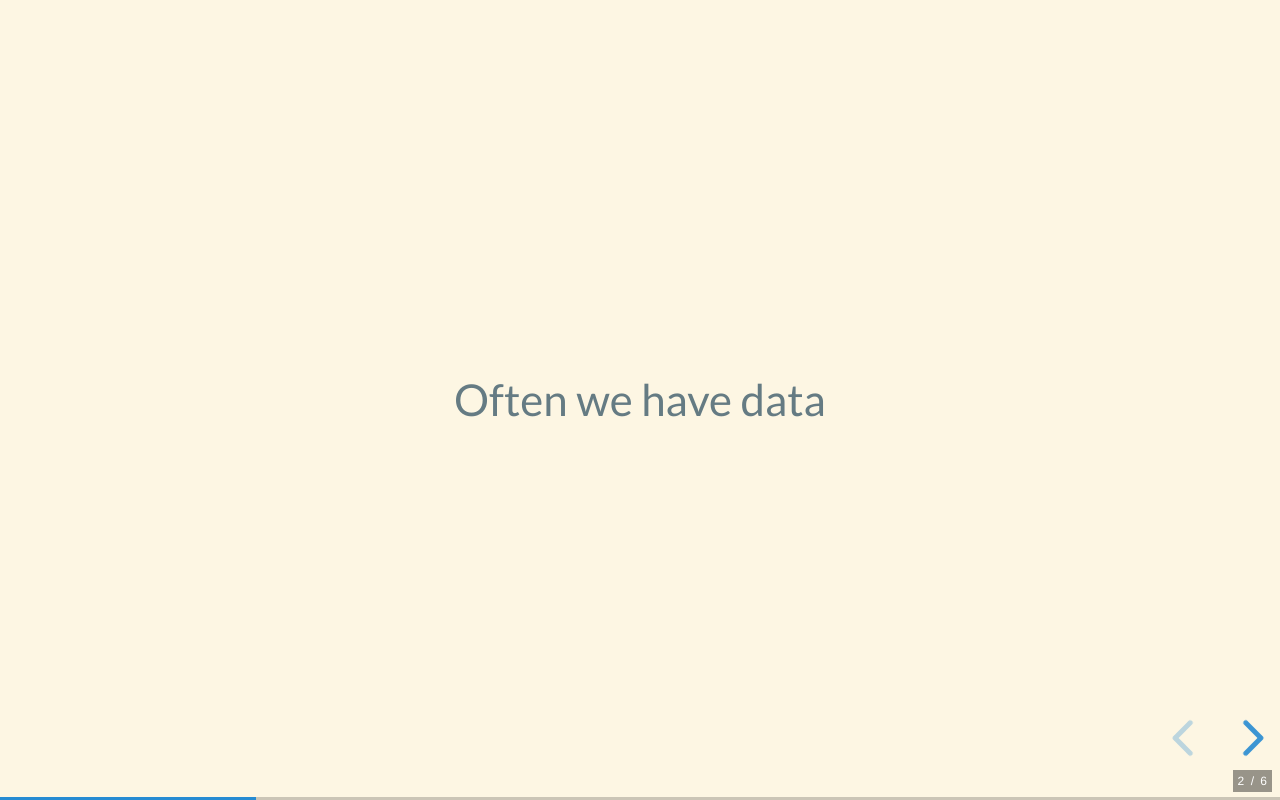
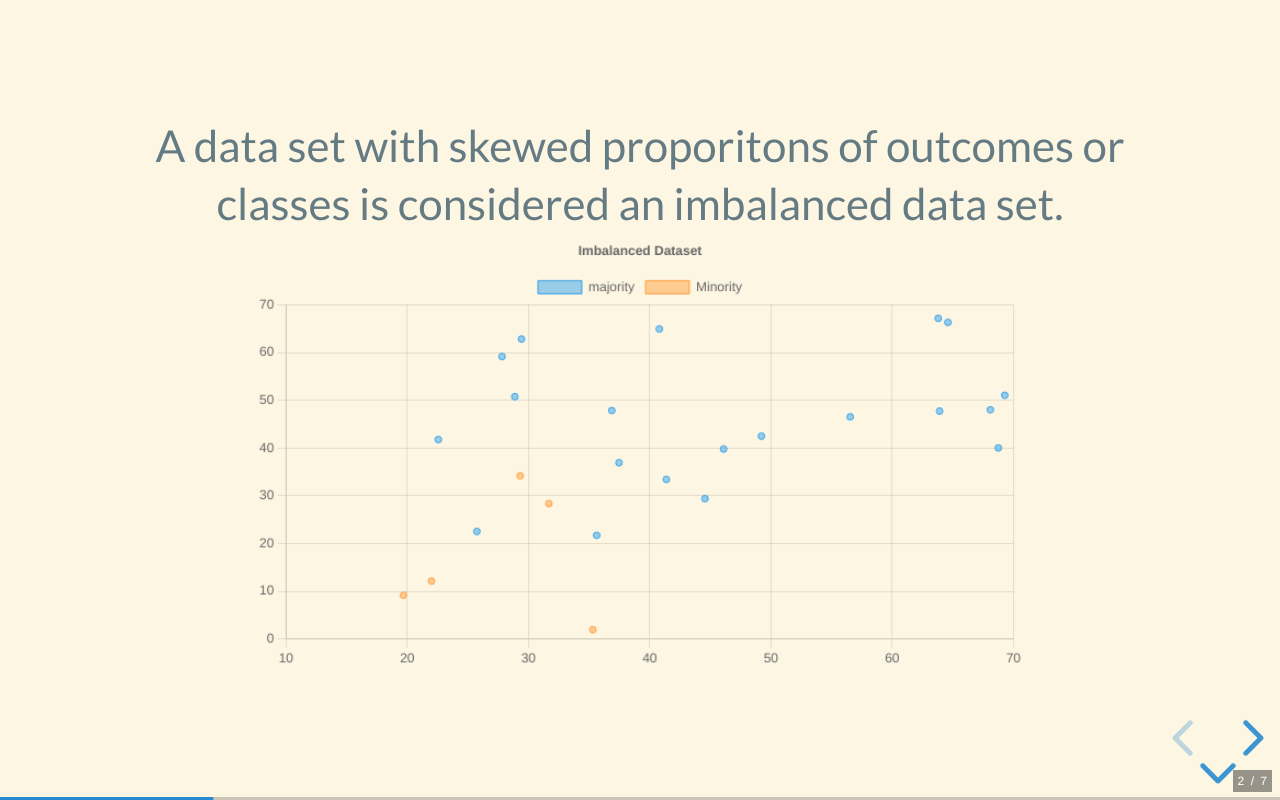
Before and after one commit to lwileczek/focal-loss, a website: page presentation/index.html in a window 1280 px wide. Both pictures are taken after a click on the button "next slide". Drawn offline with nearby package versions, Linux system fonts and the light colour scheme.

Commit message:
Add chart.js chart for imbalanced ds

```diff
--- a/presentation/index.html
+++ b/presentation/index.html
@@ -1,10 +1,13 @@
 <!doctype html>
+<!-- vim: foldmethod=marker :
+-->
 <html>
+  <!-- {{{ Header  -->
 	<head>
 		<meta charset="utf-8">
 		<meta name="viewport" content="width=device-width, initial-scale=1.0, maximum-scale=1.0, user-scalable=no">
 
-		<title>reveal.js</title>
+    <title>Imbalanced Data -- Focal loss</title>
 
 		<link rel="stylesheet" href="dist/reset.css">
 		<link rel="stylesheet" href="dist/reveal.css">
@@ -12,13 +15,22 @@
 
 		<!-- Theme used for syntax highlighted code -->
 		<link rel="stylesheet" href="plugin/highlight/monokai.css">
-	</head>
+  </head><!-- }}} -->
 	<body>
 		<div class="reveal">
 			<div class="slides">
         <section>Imbalanced Datasets</section>
         <section>
-          Often we have data
+          <section>
+            A data set with skewed proporitons of outcomes or classes is considered an imbalanced data set.
+            <div style="width: 100%; text-align:center;">
+              <canvas id="scatterChart" width="700" height="400" style="display: inline;"></canvas>
+            </div>
+          </section>
+          <section>
+           Traditional Models are often biased toward the majority class(es).
+           <canvas id="trendChart" width="700" height="400"></canvas>
+          </section>
         </section>
 				<section>
           <section>Focal Loss</section>
@@ -31,10 +43,13 @@
 			</div>
 		</div>
 
+    <!-- {{{ Scripts / JS -->
 		<script src="dist/reveal.js"></script>
 		<script src="plugin/notes/notes.js"></script>
 		<script src="plugin/markdown/markdown.js"></script>
 		<script src="plugin/highlight/highlight.js"></script>
+    <script src="https://cdnjs.cloudflare.com/ajax/libs/Chart.js/3.6.2/chart.min.js"></script>
+		<script src="js/mycharts.js"></script>
 		<script>
 			// More info about initialization & config:
 			// - https://revealjs.com/initialization/
@@ -46,6 +61,6 @@
 				// Learn about plugins: https://revealjs.com/plugins/
 				plugins: [ RevealMarkdown, RevealHighlight, RevealNotes ]
 			});
-		</script>
+		</script><!-- }}} -->
 	</body>
 </html>
--- /dev/null
+++ b/presentation/js/mycharts.js
@@ -0,0 +1,163 @@
+// mycharts.js
+// Data for Chart JS to make simple charts in presentation
+
+
+// {{{ Constants
+const CHART_COLORS = {
+  red: 'rgb(255, 99, 132)',
+  orange: 'rgb(255, 159, 64)',
+  yellow: 'rgb(255, 205, 86)',
+  green: 'rgb(75, 192, 192)',
+  blue: 'rgb(54, 162, 235)',
+  purple: 'rgb(153, 102, 255)',
+  grey: 'rgb(201, 203, 207)'
+};
+
+const BACKGROUND_COLORS = {
+  red: 'rgba(255, 99, 132, 0.5)',
+  orange: 'rgba(255, 159, 64, 0.5)',
+  yellow: 'rgba(255, 205, 86, 0.5)',
+  green: 'rgba(75, 192, 192, 0.5)',
+  blue: 'rgba(54, 162, 235, 0.5)',
+  purple: 'rgba(153, 102, 255, 0.5)',
+  grey: 'rgba(201, 203, 207, 0.5)'
+};
+
+let _seed = Date.now();
+
+// }}}
+
+// {{{ Functions
+let valueOrDefault = (x, defaultValue) => {
+  x = (x === undefined) ? defaultValue: x;
+  return x;
+}
+
+function srand(seed) {
+  _seed = seed;
+}
+
+function rand(min, max) {
+  min = valueOrDefault(min, 0);
+  max = valueOrDefault(max, 0);
+  _seed = (_seed * 9301 + 49297) % 233280;
+  return min + (_seed / 233280) * (max - min);
+}
+
+function numbers(config) {
+  var cfg = config || {};
+  var min = valueOrDefault(cfg.min, 0);
+  var max = valueOrDefault(cfg.max, 100);
+  var from = valueOrDefault(cfg.from, []);
+  var count = valueOrDefault(cfg.count, 8);
+  var decimals = valueOrDefault(cfg.decimals, 8);
+  var continuity = valueOrDefault(cfg.continuity, 1);
+  var dfactor = Math.pow(10, decimals) || 0;
+  var data = [];
+  var i, value;
+
+  for (i = 0; i < count; ++i) {
+    value = (from[i] || 0) + this.rand(min, max);
+    if (this.rand() <= continuity) {
+      data.push(Math.round(dfactor * value) / dfactor);
+    } else {
+      data.push(null);
+    }
+  }
+
+  return data;
+}
+
+function points(config) {
+  const xs = this.numbers(config);
+  const ys = this.numbers(config);
+  return xs.map((x, i) => ({x, y: ys[i]}));
+}
+
+function bubbles(config) {
+  return this.points(config).map(pt => {
+    pt.r = this.rand(config.rmin, config.rmax);
+    return pt;
+  });
+}
+// }}}
+
+// {{{  Data
+const majorityCFG= {count: 20, rmin: 1.5, rmax: 1.5, min: 20, max: 70};
+const minorityCFG= {count: 5, rmin: 1.5, rmax: 1.5, min: 0, max: 40};
+
+const data = {
+  datasets: [
+    {
+      label: 'majority',
+      data: bubbles(majorityCFG),
+      borderColor: CHART_COLORS.blue,
+      backgroundColor: BACKGROUND_COLORS.blue,
+    },
+    {
+      label: 'Minority',
+      data: bubbles(minorityCFG),
+      borderColor: CHART_COLORS.orange,
+      backgroundColor: BACKGROUND_COLORS.orange,
+    }
+  ]
+};
+
+// }}}
+
+// {{{  Configurations
+const scatterConfig = {
+  type: 'scatter',
+  data: data,
+  options: {
+    responsive: false,
+    width: 700,
+    height: 400,
+    plugins: {
+      legend: {
+        position: 'top',
+      },
+      title: {
+        display: true,
+        text: 'Imbalanced Dataset'
+      }
+    }
+  },
+};
+
+const trendConfig = {
+    data: {
+        datasets: [{
+            type: 'bar',
+            label: 'Bar Dataset',
+            data: [10, 20, 30, 40]
+        }, {
+            type: 'line',
+            label: 'Line Dataset',
+            data: [50, 50, 50, 50],
+        }],
+        labels: ['January', 'February', 'March', 'April']
+    },
+    options: {
+    responsive: false,
+    width: 700,
+    height: 400,
+    scales: {
+      y: {
+        beginAtZero: true
+      }
+    }
+  }
+};
+// }}}
+
+// {{{ Contexts
+const scatter = document.getElementById('scatterChart').getContext('2d');
+const trend = document.getElementById('trendChart').getContext('2d');
+
+// }}}
+
+const c0 = new Chart(scatter, scatterConfig)
+const c1 = new Chart(trend, trendConfig)
+
+// vim: foldmethod=marker
```
